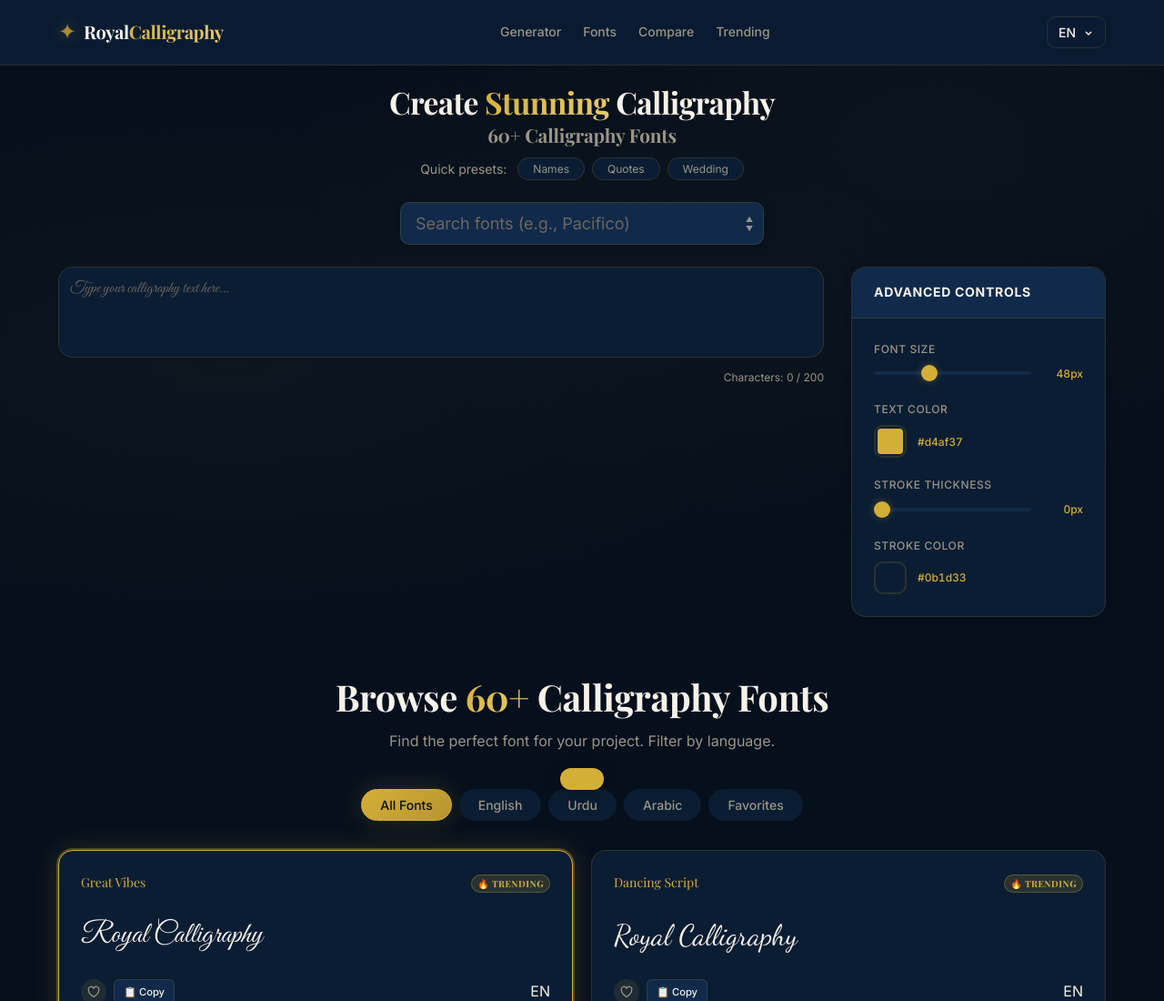
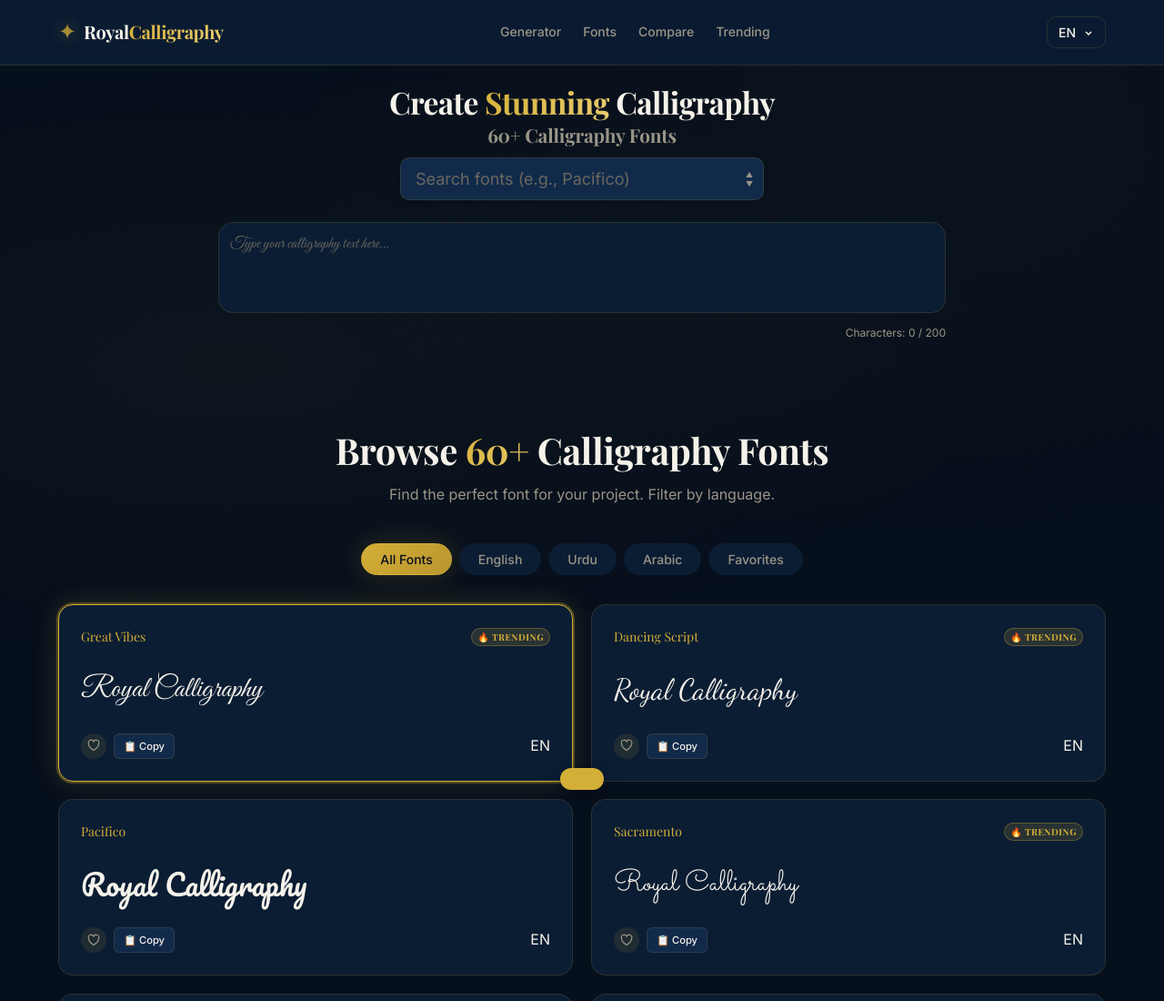
Before and after one commit to Mudassirafzal99/Calligraphy-font-generator, a website built with Vite: page index.html in a window 1280 px wide. Shown: the top 1100 px of the page at 91% size. Built offline with nearby package versions, Linux system fonts and the light colour scheme; a web font is replaced by a local one.

Commit message:
foomtly.io UI/UX

```diff
--- a/css/layout.css
+++ b/css/layout.css
@@ -245,35 +245,11 @@
 }
 
 /* ---- GENERATOR ---- */
-/* ---- GENERATOR LAYOUT ---- */
-.generator-layout {
-    display: flex;
-    gap: 30px;
-    align-items: flex-start;
-    margin-top: var(--sp-2);
-}
-
+/* ---- GENERATOR MAIN ---- */
 .generator-main {
-    flex: 1;
-    min-width: 0;
-}
-
-.generator-sidebar {
-    width: 280px;
-    flex-shrink: 0;
-    position: sticky;
-    top: calc(var(--header-height) + 20px);
-}
-
-@media (max-width: 992px) {
-    .generator-layout {
-        flex-direction: column;
-    }
-
-    .generator-sidebar {
-        width: 100%;
-        position: static;
-    }
+    max-width: 800px;
+    margin: 0 auto;
+    width: 100%;
 }
 
 .generator {
--- a/index.html
+++ b/index.html
@@ -117,16 +117,6 @@
           <h2 class="hero__subtitle" data-i18n="hero.subtitle">60+ Calligraphy Fonts</h2>
         </div>
 
-        <!-- Presets -->
-        <div class="presets" id="presets-bar">
-          <span class="presets__label" data-i18n="presets.label">Quick presets:</span>
-          <div class="presets__buttons">
-            <button class="preset-btn" data-preset="names" data-i18n="presets.names">Names</button>
-            <button class="preset-btn" data-preset="quotes" data-i18n="presets.quotes">Quotes</button>
-            <button class="preset-btn" data-preset="wedding" data-i18n="presets.wedding">Wedding</button>
-          </div>
-        </div>
-
         <!-- Top Font Selector Dropdown -->
         <div class="font-selector-wrap" id="font-selector-wrap">
           <div class="font-selector" id="font-selector">
@@ -144,8 +134,7 @@
           </div>
         </div>
 
-        <!-- Text Input + Preview Area -->
-        <div class="generator-layout" id="generator-layout">
+        <!-- Text Input Area -->
         <div class="generator-main">
           <div class="generator" id="generator-area">
             <div class="generator__input-wrap" style="margin-bottom: 2rem;">
@@ -158,48 +147,6 @@
                 0 / 200</div>
             </div>
           </div>
-          </div>
-
-          <aside class="generator-sidebar">
-            <div class="controls-panel open" id="controls-panel">
-              <div class="controls-panel__header">
-                <span data-i18n="controls.title">Advanced Controls</span>
-              </div>
-              <div class="controls-panel__body" id="controls-body" style="max-height: none; overflow: visible;">
-                <div class="controls-stack">
-                  <div class="control-group">
-                    <label class="control-label" data-i18n="controls.fontSize">Font Size</label>
-                    <div class="control-slider-wrap">
-                      <input type="range" class="control-slider" id="font-size" min="12" max="120" value="48" />
-                      <span class="control-value" id="font-size-val">48px</span>
-                    </div>
-                  </div>
-                  <div class="control-group">
-                    <label class="control-label" data-i18n="controls.textColor">Text Color</label>
-                    <div class="color-picker-wrap">
-                      <input type="color" class="color-picker" id="text-color" value="#d4af37" />
-                      <span class="control-value" id="color-val">#d4af37</span>
-                    </div>
-                  </div>
-                  <div class="control-group">
-                    <label class="control-label" data-i18n="controls.strokeThickness">Thickness</label>
-                    <div class="control-slider-wrap">
-                      <input type="range" class="control-slider" id="stroke-thickness" min="0" max="5" value="0"
-                        step="0.5" />
-                      <span class="control-value" id="stroke-val">0px</span>
-                    </div>
-                  </div>
-                  <div class="control-group">
-                    <label class="control-label" data-i18n="controls.strokeColor">Stroke Color</label>
-                    <div class="color-picker-wrap">
-                      <input type="color" class="color-picker" id="stroke-color" value="#0b1d33" />
-                      <span class="control-value" id="stroke-color-val">#0b1d33</span>
-                    </div>
-                  </div>
-                </div>
-              </div>
-            </div>
-          </aside>
         </div>
       </div>
 
--- a/js/app.js
+++ b/js/app.js
@@ -6,11 +6,9 @@ import { initI18n, setLanguage } from './i18n/i18n.js';
 import { loadAllFonts } from './fonts/font-loader.js';
 import { getTrendingFonts, getAllFonts } from './fonts/font-data.js';
 import { initPreview, setPreviewText, setPreviewFont } from './preview.js';
-import { initControls } from './controls.js';
 import { initFontBrowser } from './font-browser.js';
 import { initFontSelector } from './font-selector.js';
 import { initComparison, updateComparisonText } from './comparison.js';
-import { initPresets } from './presets.js';
 import { initShare } from './share.js';
 import { initPremium, isPremiumUser } from './premium.js';
 import { initAds } from './ads.js';
@@ -40,11 +38,9 @@ document.addEventListener('DOMContentLoaded', () => {
 
     // 3. Init modules
     initPreview();
-    initControls();
     initFontBrowser();
     initFontSelector();
     initComparison();
-    initPresets();
     initPremium();
     initAds();
     initAnalytics();
```
Lines whose indentation alone changed are shown as unchanged.
